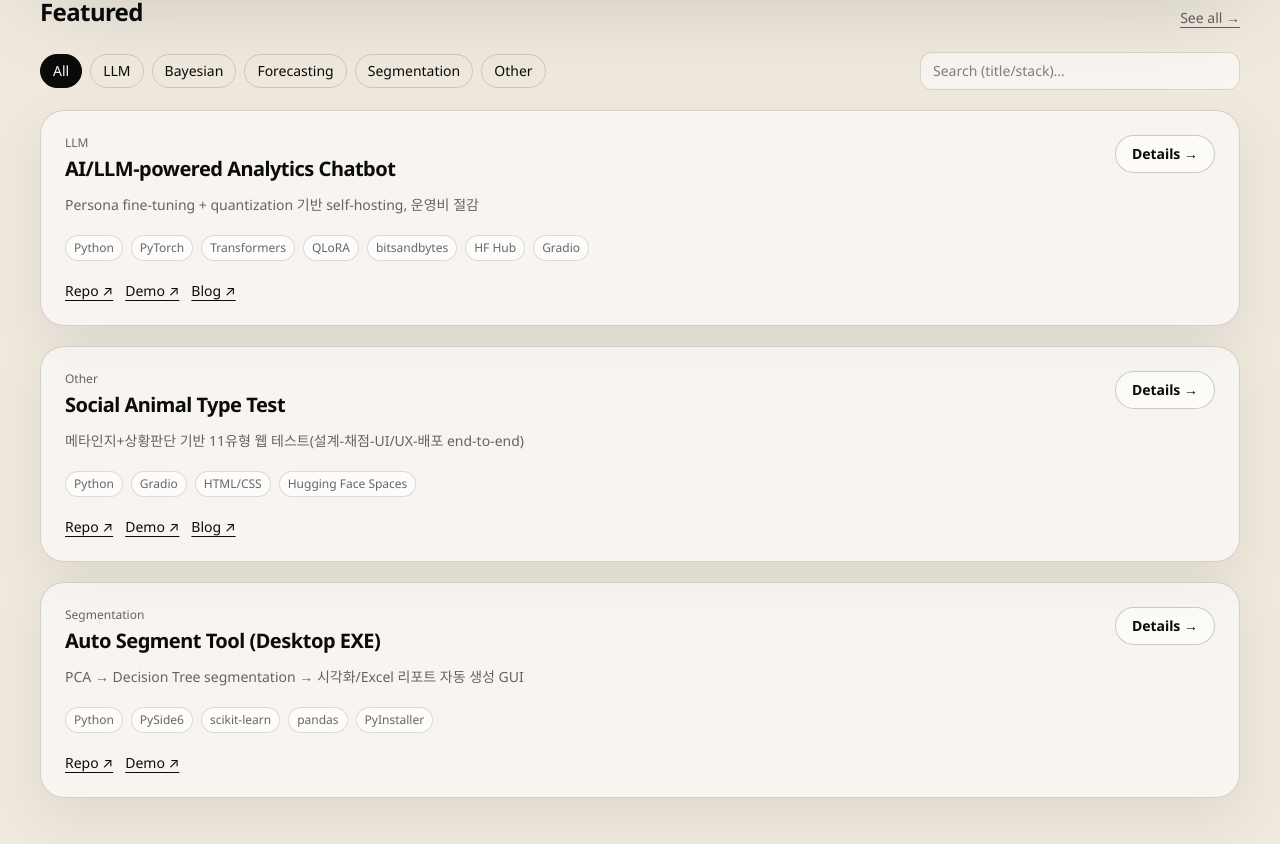
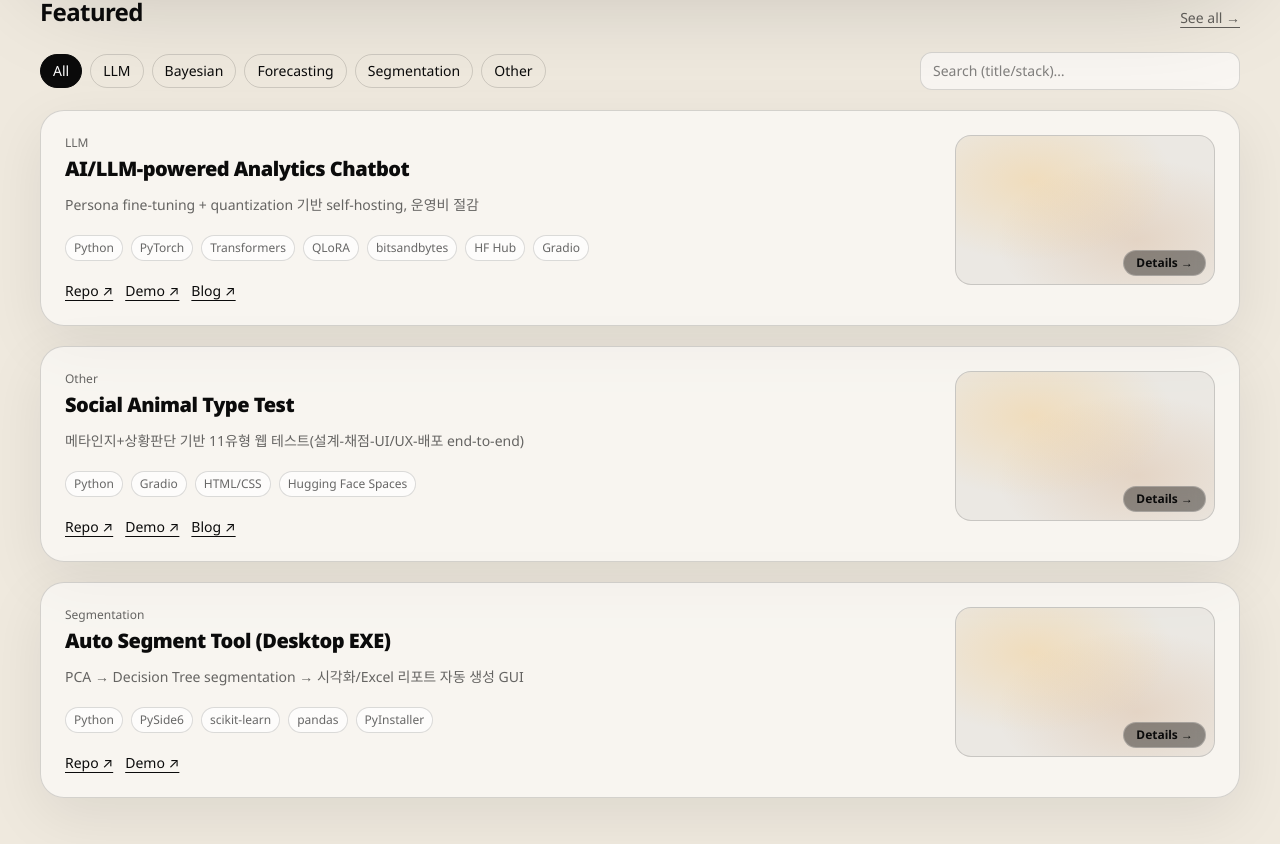
Before and after one commit to jay-lay-down/jihee-portfolio, a Next.js app: page / in a window 1280 px wide. Shown: the part 977-1821 px from the top of the page. Built offline with nearby package versions, Linux system fonts and the light colour scheme.

Commit message:
Update ProjectCard.tsx

```diff
--- a/components/ProjectCard.tsx
+++ b/components/ProjectCard.tsx
@@ -1,16 +1,20 @@
+import Image from "next/image";
 import type { Project } from "@/app/projects/data";
 
 export default function ProjectCard({ p }: { p: Project }) {
+  const detailsHref = p.repo ? p.repo : `/projects/${p.slug}`;
+
   return (
     <div className="rounded-3xl border border-black/15 bg-white/55 p-6 shadow-[0_18px_60px_rgba(0,0,0,0.08)]">
       <div className="flex items-start justify-between gap-6">
-        <div>
+        {/* Left */}
+        <div className="min-w-0">
           <div className="text-xs text-[var(--muted)]">{p.category}</div>
-          <div className="mt-1 text-xl font-bold tracking-tight">{p.title}</div>
+          <div className="mt-1 text-xl font-black tracking-tight">{p.title}</div>
           <div className="mt-2 text-sm text-[var(--muted)] leading-7">{p.oneLiner}</div>
 
           <div className="mt-4 flex flex-wrap gap-2">
-            {p.stack.slice(0, 8).map((s) => (
+            {p.stack.slice(0, 10).map((s) => (
               <span
                 key={s}
                 className="text-xs px-2 py-1 rounded-full border border-[var(--line)] bg-white/70 text-[var(--muted)]"
@@ -39,9 +43,29 @@ export default function ProjectCard({ p }: { p: Project }) {
           </div>
         </div>
 
-        <button className="shrink-0 rounded-full px-4 py-2 text-sm font-semibold border border-black/20 bg-[var(--soft)] hover:bg-white/60 transition">
-          Details →
-        </button>
+        {/* Right: cover */}
+        <div className="shrink-0 w-[260px]">
+          <div className="relative h-[150px] w-full overflow-hidden rounded-2xl border border-black/15 bg-black/5">
+            {p.cover ? (
+              <>
+                <Image src={p.cover} alt={`${p.title} cover`} fill className="object-cover" />
+                <div className="absolute inset-0 bg-gradient-to-t from-black/35 via-black/0 to-transparent" />
+              </>
+            ) : (
+              <div className="absolute inset-0 bg-[radial-gradient(ellipse_at_30%_30%,rgba(255,186,73,0.25),transparent_55%),radial-gradient(ellipse_at_70%_70%,rgba(196,122,58,0.18),transparent_55%)]" />
+            )}
+
+            {/* ✅ Details -> repo */}
+            <a
+              href={detailsHref}
+              target={p.repo ? "_blank" : undefined}
+              rel={p.repo ? "noreferrer" : undefined}
+              className="absolute bottom-2 right-2 rounded-full px-3 py-1 text-xs font-semibold border border-white/25 bg-black/40 text-white backdrop-blur hover:bg-black/55 transition"
+            >
+              Details →
+            </a>
+          </div>
+        </div>
       </div>
     </div>
   );
```
